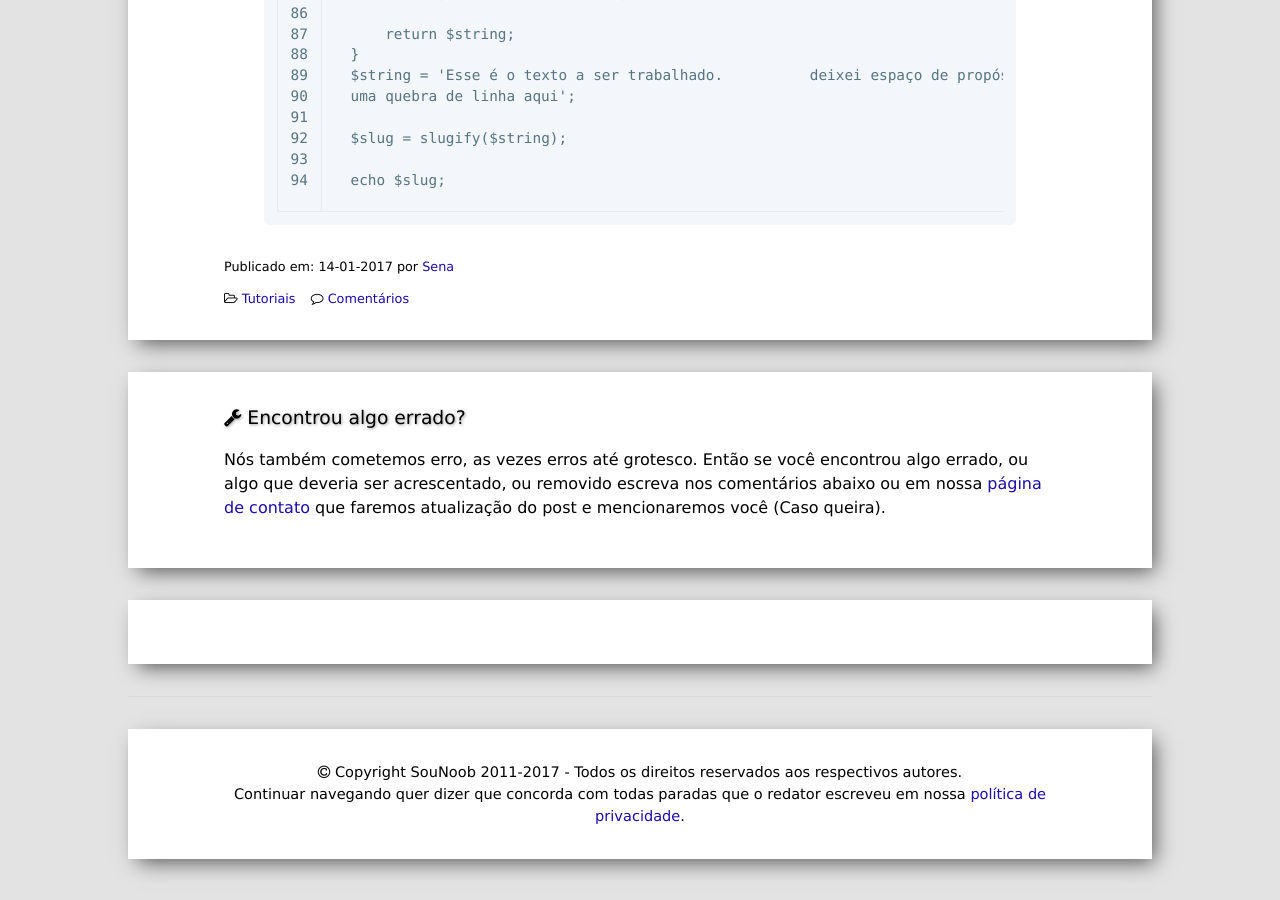
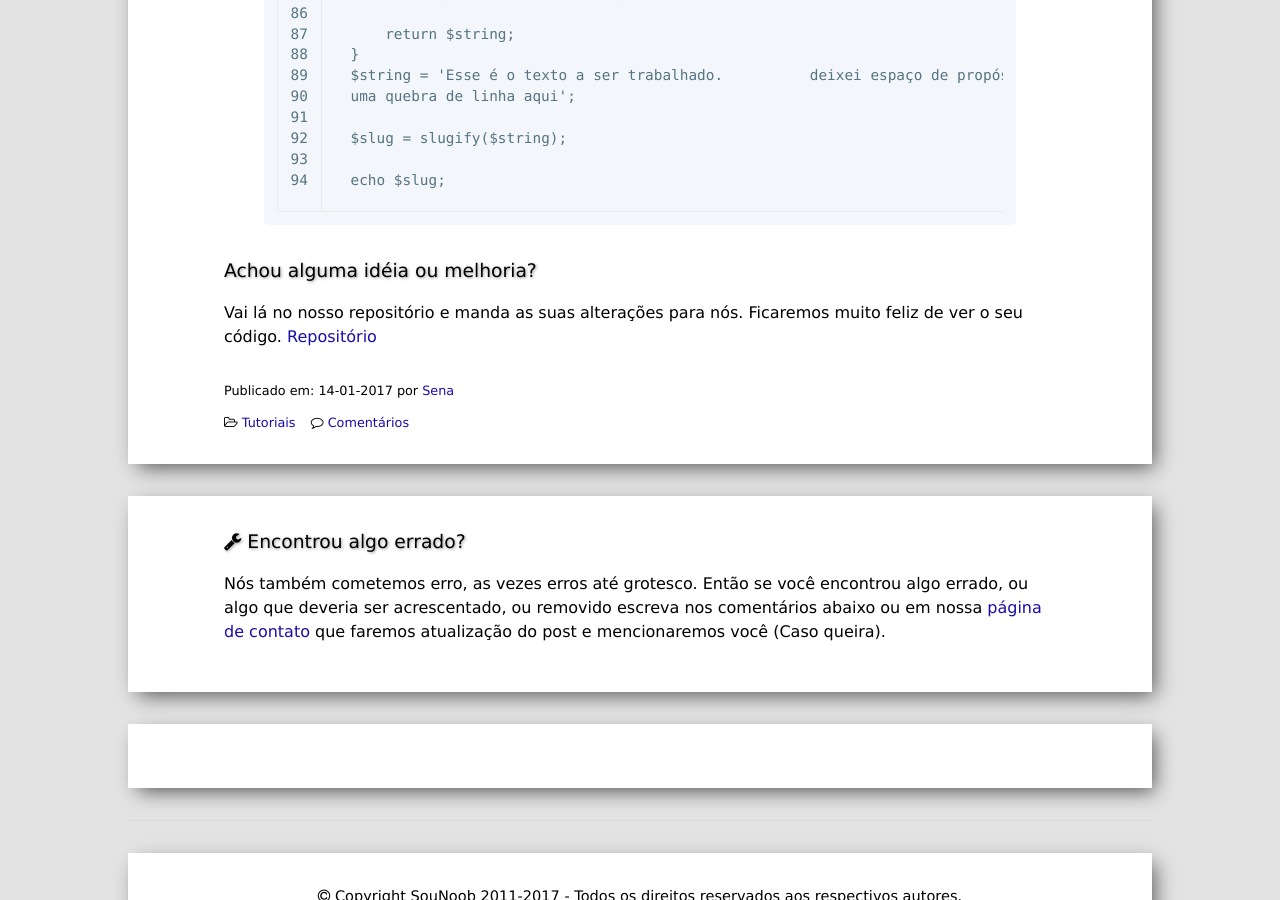
Before and after one commit to sounoob/sounoob.github.io, a Jekyll site: the page built from _posts/2017-01-14-slugify-converter-texto-em-slug-com-php.html, in a window 1280 px wide and 900 px high, scrolled down 4543 px. Built offline with Jekyll 4.4.1, drawn with Linux system fonts in a browser that asks for light colours; comment, search, counter and statistics services are not loaded.

Commit message:
github links

```diff
--- a/_posts/2017-01-03-estimativa-de-tempo-de-leitura-da-pagina.html
+++ b/_posts/2017-01-03-estimativa-de-tempo-de-leitura-da-pagina.html
@@ -140,5 +140,5 @@ Para finalizar, verificamos se é um dia ou mais, para deixar o texto no plural
 <h3>Sua vez</h3>
 <p>
     Agora mostre que você entendeu o post, e tente portar esse código para outra linguagem.
-    Já até criamos um repositório para você criar sua versão lá. <a href="https://github.com/Sena/reading_time" target="_blank" rel="nofollow noreferrer">Repositório</a>
+    Já até criamos um repositório para você criar sua versão lá. <a href="https://github.com/sounoob/reading_time" target="_blank" rel="nofollow noreferrer">Repositório</a>
 </p>
--- a/_posts/2017-01-14-slugify-converter-texto-em-slug-com-php.html
+++ b/_posts/2017-01-14-slugify-converter-texto-em-slug-com-php.html
@@ -227,3 +227,8 @@ $slug = slugify($string);
 
 echo $slug;
 {% endhighlight %}
+<h3>Achou alguma idéia ou melhoria?</h3>
+<p>
+    Vai lá no nosso repositório e manda as suas alterações para nós.
+    Ficaremos muito feliz de ver o seu código. <a href="https://github.com/sounoob/slugify" target="_blank" rel="nofollow noreferrer">Repositório</a>
+</p>
```
